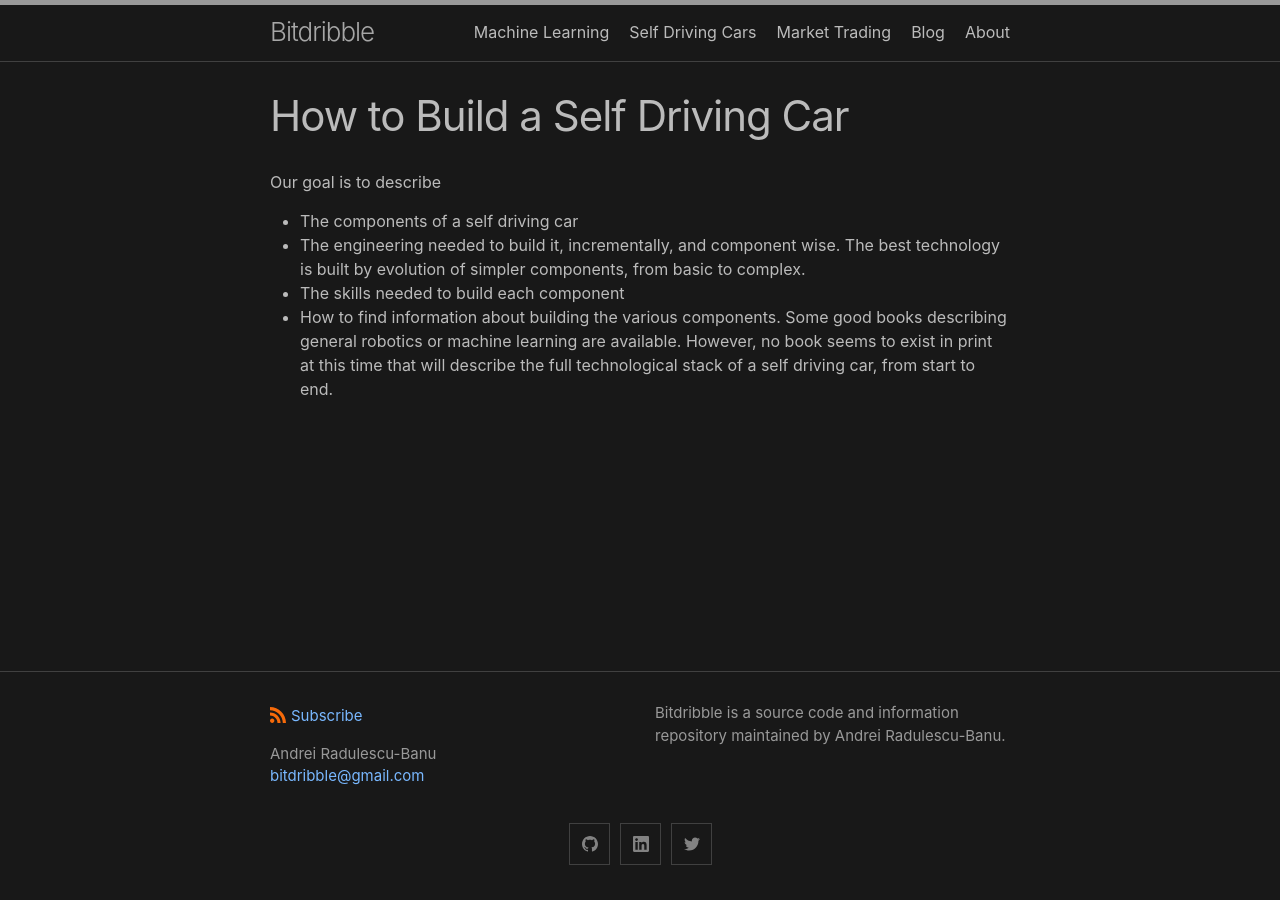
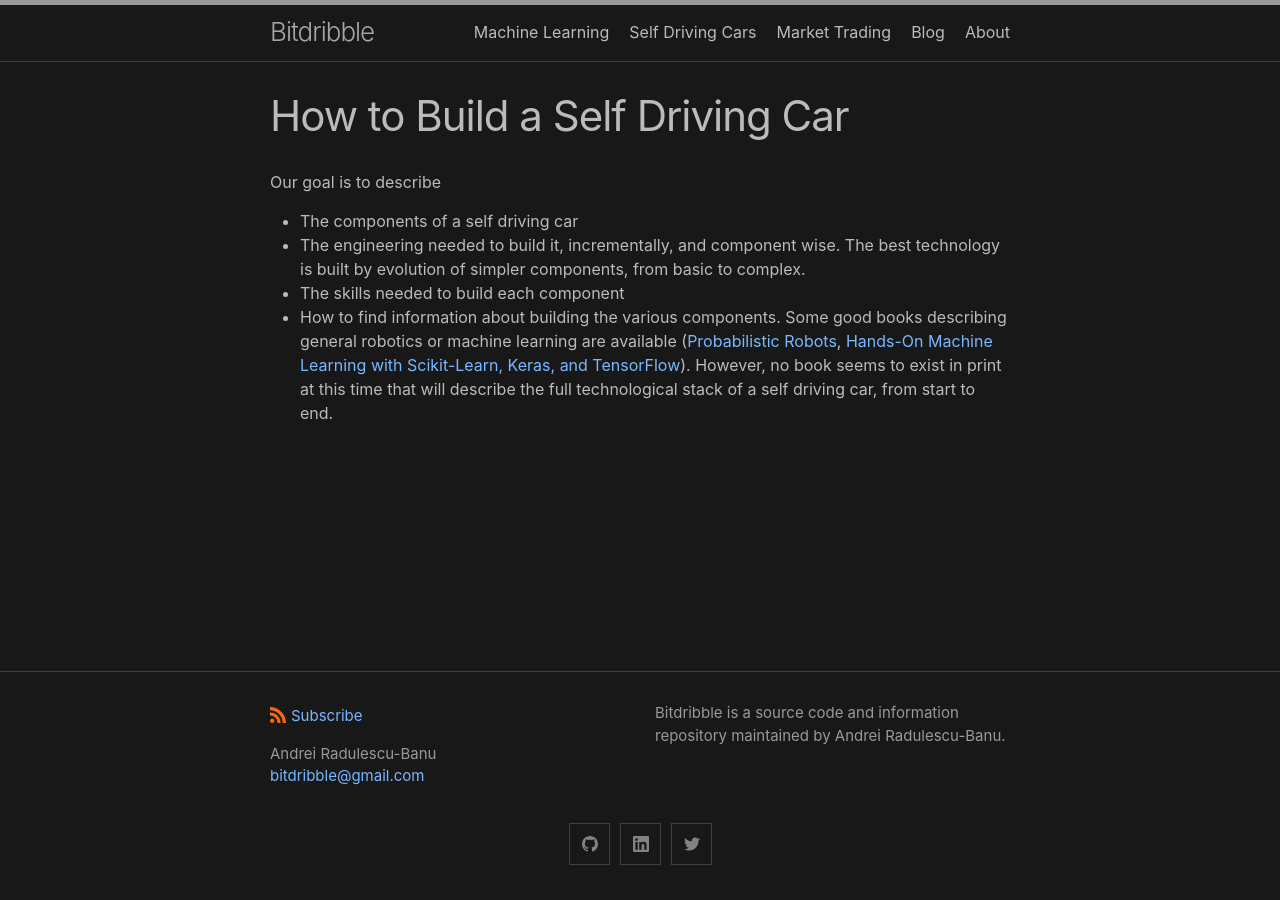
Before and after one commit to analytiq-hub/sigagent.github.io, a Jekyll site: the page built from self_driving_cars/how_to_build_a_self_driving_car.md, in a window 1280 px wide. Built offline with Jekyll 4.4.1, drawn with Linux system fonts in a browser that asks for light colours.

Commit message:
Update how_to_build_a_self_driving_car.md

```diff
--- a/self_driving_cars/how_to_build_a_self_driving_car.md
+++ b/self_driving_cars/how_to_build_a_self_driving_car.md
@@ -6,4 +6,4 @@ Our goal is to describe
 * The components of a self driving car
 * The engineering needed to build it, incrementally, and component wise. The best technology is built by evolution of simpler components, from basic to complex.
 * The skills needed to build each component
-* How to find information about building the various components. Some good books describing general robotics or machine learning are available. However, no book seems to exist in print at this time that will describe the full technological stack of a self driving car, from start to end.
+* How to find information about building the various components. Some good books describing general robotics or machine learning are available ([Probabilistic Robots](https://docs.ufpr.br/~danielsantos/ProbabilisticRobotics.pdf), [Hands-On Machine Learning with Scikit-Learn, Keras, and TensorFlow](https://www.amazon.com/Hands-Machine-Learning-Scikit-Learn-TensorFlow/dp/14920326461)). However, no book seems to exist in print at this time that will describe the full technological stack of a self driving car, from start to end.
```
